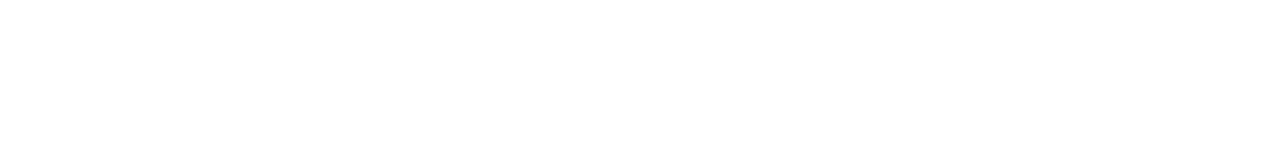
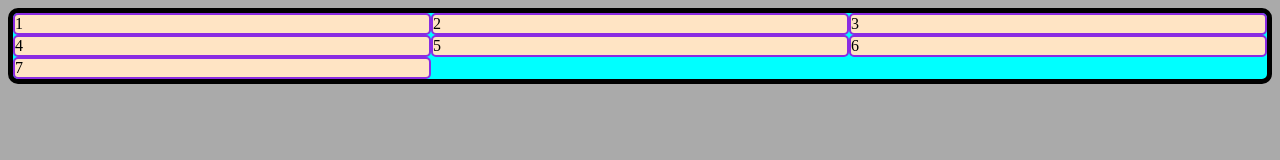
Before and after one commit to BjoseAntonio/HTML_CSS, a plain HTML site: page curso_css grid-mdudev/seccion1/index.html in a window 1280 px wide. Drawn offline with Linux system fonts and the light colour scheme.

Commit message:
HTML_CSS

```diff
--- /dev/null
+++ b/curso_css grid-mdudev/seccion1.1/style.css
@@ -0,0 +1,28 @@
+div{
+    display: grid;
+  /*Auto-fill:el objeto es asignado por su   seccion, sin importar si hay vacio.
+    Auto-fit: el objeto es estrecho para ocupar y rellenar el vacio. Nota: no se aprecia cuando se tiene muchos objetos(ejemplo en varios img.) */
+    grid-template-columns:  repeat(
+    auto-fill,
+    minmax(300px, 1fr)
+    );
+    gap: 16px;
+}
+/* @media (width > 500px){
+    div{
+        grid-template-columns: 1fr 1fr;
+    }
+}
+
+@media (width > 768px){
+    div{
+        grid-template-columns: 1fr 1fr 1fr;
+    }
+} */
+
+
+img{
+    width: 100%;
+    height: auto;
+    border-radius: 10px;
+}
--- a/curso_css grid-mdudev/seccion1/index.html
+++ b/curso_css grid-mdudev/seccion1/index.html
@@ -5,8 +5,17 @@
     <meta name="viewport" content="width=
     , initial-scale=1.0">
     <title>Grid</title>
+    <link rel="stylesheet" href="style.css">
 </head>
 <body>
-
+    <section class="container">
+        <div class="div">1</div>
+        <div class="div">2</div>
+        <div class="div">3</div>
+        <div class="div">4</div>
+        <div class="div">5</div>
+        <div class="div">6</div>
+        <div class="div">7</div>
+    </section>
 </body>
 </html>
--- a/curso_css grid-mdudev/seccion1/style.css
+++ b/curso_css grid-mdudev/seccion1/style.css
@@ -0,0 +1,18 @@
+body{
+    background-color: #aaa;
+}
+
+.container{
+    background-color: aqua;
+    border: 5px solid black;
+    border-radius: 10px;
+    display: grid;
+    grid-template-columns: minmax(200px, 1fr) 1fr 1fr;
+}
+
+.container .div{
+    background-color: bisque;
+    border: 2px solid blueviolet;
+    border-radius: 5px;
+
+}
```
Also changed, not shown: curso_css grid-mdudev/seccion1.1/index.html (added, +16 -0 lines).
